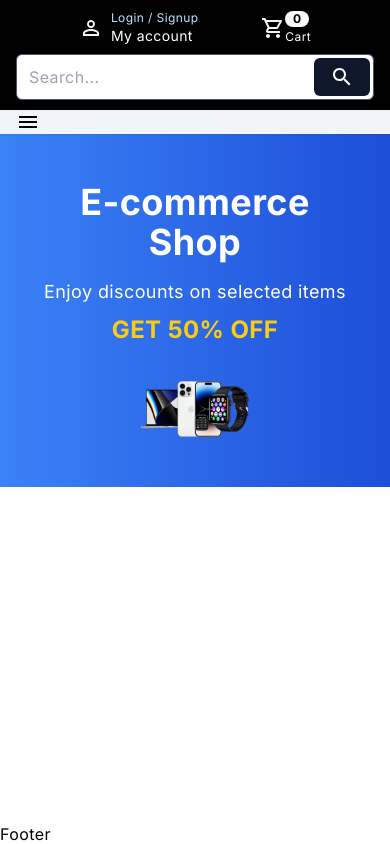
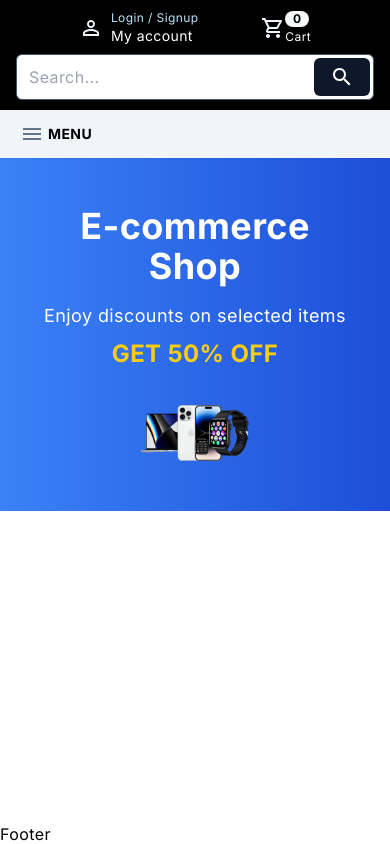
Before and after one commit to eangle9/E-commerce-frontend, a Next.js app: page / in a window 390 px wide. Built offline with nearby package versions, Linux system fonts and the light colour scheme.

Commit message:
implemented redux to control responsiveness of the sidebar

```diff
--- /dev/null
+++ b/app/components/ClientLayout.tsx
@@ -0,0 +1,62 @@
+"use client";
+
+import React, { useEffect, useRef } from "react";
+import { Provider, useDispatch, useSelector } from "react-redux";
+import store, { RootState } from "@/redux/store";
+import Navbar from "../components/nav/Navbar";
+import Footer from "../components/footer/Footer";
+import { closeMenu } from "@/features/menu/menuSlice";
+
+const ClientLayout: React.FC<{ children: React.ReactNode }> = ({
+  children,
+}) => {
+  const dispatch = useDispatch();
+  const isOpen = useSelector((state: RootState) => state.menu.isOpen);
+  const layoutRef = useRef<HTMLDivElement>(null);
+
+  const handleClickOutside = (event: MouseEvent) => {
+    console.log("clicked target: ", event.target);
+    if (
+      layoutRef.current
+    //   !layoutRef.current.contains(event.target as Node)
+    ) {
+      console.log("clicked outside", "closing menu");
+      dispatch(closeMenu());
+    }
+  };
+
+  useEffect(() => {
+    document.addEventListener("click", handleClickOutside);
+
+    return () => {
+      document.removeEventListener("click", handleClickOutside);
+    };
+  }, [isOpen]);
+
+  return (
+    <div ref={layoutRef} className="layout">
+      <Navbar />
+      <main className="flex-grow">{children}</main>
+      <Footer />
+
+      {isOpen && (
+        <div
+          className="fixed inset-0 bg-[#00000066] z-10"
+          onClick={() => dispatch(closeMenu())}
+        ></div>
+      )}
+    </div>
+  );
+};
+
+const WrappedClientLayout: React.FC<{ children: React.ReactNode }> = ({
+  children,
+}) => {
+  return (
+    <Provider store={store}>
+      <ClientLayout>{children}</ClientLayout>
+    </Provider>
+  );
+};
+
+export default WrappedClientLayout;
--- a/app/components/nav/Navbar.tsx
+++ b/app/components/nav/Navbar.tsx
@@ -6,39 +6,41 @@ import SearchOutlinedIcon from "@mui/icons-material/SearchOutlined";
 import PersonOutlineOutlinedIcon from "@mui/icons-material/PersonOutlineOutlined";
 import MenuOutlinedIcon from "@mui/icons-material/MenuOutlined";
 import CloseOutlinedIcon from "@mui/icons-material/CloseOutlined";
-import Container from "../Container";
+import Container from "@/app/components/Container";
 import { useEffect, useState } from "react";
-// import { MenuIcon, XIcon } from '@heroicons/react@v1/outline';
+import { useDispatch, useSelector } from "react-redux";
+import { RootState } from "@/redux/store";
+import { closeMenu, toggleMenu } from "@/features/menu/menuSlice";
 
 const Navbar: React.FC = () => {
-  const [isOpen, setIsOpen] = useState<boolean>(false);
-  const toggleMenu = () => {
-    setIsOpen(!isOpen);
-  };
+  const dispatch = useDispatch();
+  const isOpen = useSelector((state: RootState) => state.menu.isOpen);
+  // const toggleMenu = () => {
+  //   setIsOpen(!isOpen);
+  // };
 
   const handleResize = () => {
     if (window.innerWidth >= 1024) {
-      // 1024px corresponds to Tailwind's `lg` breakpoint
-      setIsOpen(false);
+      dispatch(closeMenu());
     }
   };
 
   useEffect(() => {
     window.addEventListener("resize", handleResize);
-    handleResize(); // Initial check
+    handleResize();
 
     return () => {
       window.removeEventListener("resize", handleResize);
     };
   }, []);
 
-  console.log("isOpen", isOpen);
+  console.log("isOpen: ", isOpen);
 
   return (
     <div className="sticky top-0 w-full z-30 shadow-sm">
       <nav className="bg-black">
         <Container>
-          <div className="flex flex-col-reverse gap-2 flex-grow md:flex-row md:justify-between md:items-center text-white">
+          <div className="topnav">
             <Link href="/" className="hidden lg:block">
               My E-commerce
             </Link>
@@ -73,9 +75,13 @@ const Navbar: React.FC = () => {
       </nav>
       <div className="bg-slate-100">
         <Container>
-          <div className="block lg:hidden">
-            <button onClick={toggleMenu}>
-              <MenuOutlinedIcon />
+          <div className="block lg:hidden px-1 py-3">
+            <button
+              onClick={() => dispatch(toggleMenu())}
+              className="flex items-center"
+            >
+              <MenuOutlinedIcon className="text-slate-500" />
+              <span className="ml-1 uppercase font-bold text-sm">Menu</span>
             </button>
           </div>
 
@@ -144,10 +150,18 @@ const Navbar: React.FC = () => {
             </ul>
           </div>
         </Container>
-        {isOpen ? (
-          <div className="block lg:hidden fixed top-0 z-50 h-screen w-60 px-6 py-10 bg-slate-200 text-sm text-black">
-            <div className="absolute top-0 right-0 size-10 bg-black text-slate-300 flex justify-center items-center">
-              <CloseOutlinedIcon className="transition-transform duration-500 ease-in-out transform hover:rotate-90 hover:cursor-pointer" />
+        <div
+          className={`${
+            isOpen
+              ? "sidebar left-0 ease-in-out duration-1000"
+              : "sidebar -left-full ease-in duration-300"
+          }`}
+        >
+          <div
+            onClick={() => dispatch(closeMenu())}
+            className="closeIconContainer"
+          >
+            <CloseOutlinedIcon className="closeIcon" />
           </div>
           <ul className="menu">
             <li>
@@ -213,9 +227,6 @@ const Navbar: React.FC = () => {
             </li>
           </ul>
         </div>
-        ) : (
-          <div></div>
-        )}
       </div>
     </div>
   );
--- a/app/globals.css
+++ b/app/globals.css
@@ -5,6 +5,12 @@
 @layer base{
   body{
     @apply tracking-wide leading-5;
+  }
+  .layout{
+    @apply relative z-10 flex flex-col min-h-screen;
+  }
+  .topnav{
+    @apply flex flex-col-reverse gap-2 flex-grow md:flex-row md:justify-between md:items-center text-white;
   }
   input[type="text"] {
     @apply outline-none p-3 md:p-4 rounded-md text-slate-700 border border-slate-600;
@@ -30,8 +36,17 @@
   .link{
     @apply whitespace-nowrap cursor-pointer hover:opacity-70 hover:underline underline-offset-2 transition;
   }
+  .sidebar{
+    @apply block lg:hidden fixed top-0 z-50 h-screen w-[280px] px-6 py-10 bg-white text-sm text-black;
+  }
   .menu{
     @apply flex flex-col gap-5;
+  }
+  .closeIconContainer{
+    @apply absolute top-0 right-0 size-10 bg-black text-slate-300 flex justify-center items-center;
+  }
+  .closeIcon{
+    @apply transition-transform duration-500 ease-in-out transform hover:rotate-90 hover:cursor-pointer;
   }
 }
 
--- a/app/layout.tsx
+++ b/app/layout.tsx
@@ -1,31 +1,24 @@
-import type { Metadata } from "next";
-import { Inter } from "next/font/google";
+import type { Metadata } from 'next';
+import { Inter } from 'next/font/google';
 import "./globals.css";
-import Navbar from "./components/nav/Navbar";
-import Footer from "./components/footer/Footer";
+import WrappedClientLayout from '@/app/components/ClientLayout';
 
-const inter = Inter({ subsets: ["latin"], display: "swap" });
+const inter = Inter({ subsets: ['latin'] });
 
 export const metadata: Metadata = {
-  title: "E-commerce",
-  description: "E-commerce app",
+  title: 'E-commerce',
+  description: 'E-commerce app',
 };
 
-export default function RootLayout({
-  children,
-}: {
-  children: React.ReactNode;
-}) {
+const RootLayout: React.FC<{ children: React.ReactNode }> = ({ children }) => {
   return (
     <html lang="en">
       <title>My E-commerce Site</title>
-      <body className={`${inter.className}`}>
-        <div className="flex flex-col min-h-screen">
-          <Navbar />
-          <main className="flex-grow">{children}</main>
-          <Footer />
-        </div>
+      <body className={inter.className}>
+        <WrappedClientLayout>{children}</WrappedClientLayout>
       </body>
     </html>
   );
-}
+};
+
+export default RootLayout;
--- /dev/null
+++ b/features/menu/menuSlice.tsx
@@ -0,0 +1,26 @@
+
+import { createSlice } from '@reduxjs/toolkit';
+
+interface MenuState {
+    isOpen: boolean;
+}
+const initialState: MenuState = {
+    isOpen: false,
+};
+
+const menuSlice = createSlice({
+  name: 'menu',
+  initialState,
+  reducers: {
+    toggleMenu: (state) => {
+      state.isOpen = !state.isOpen;
+    },
+    closeMenu: (state) => {
+      state.isOpen = false;
+    },
+  },
+});
+
+export const { toggleMenu, closeMenu } = menuSlice.actions;
+
+export default menuSlice.reducer;
--- a/package.json
+++ b/package.json
@@ -14,9 +14,11 @@
     "@heroicons/react": "^1.0.6",
     "@mui/icons-material": "^5.15.18",
     "@mui/material": "^5.15.18",
+    "@reduxjs/toolkit": "^2.2.5",
     "next": "14.2.3",
     "react": "^18",
-    "react-dom": "^18"
+    "react-dom": "^18",
+    "react-redux": "^9.1.2"
   },
   "devDependencies": {
     "@types/node": "^20",
--- /dev/null
+++ b/redux/store.tsx
@@ -0,0 +1,15 @@
+
+
+import { configureStore } from '@reduxjs/toolkit';
+import menuReducer from '../features/menu/menuSlice';
+
+const store = configureStore({
+  reducer: {
+    menu: menuReducer,
+  },
+});
+
+export type RootState = ReturnType<typeof store.getState>;
+export type AppDispatch = typeof store.dispatch;
+
+export default store;
```
Also changed, not shown: 1 other file (tests, documents, lock files or other folders). Lines whose indentation alone changed are shown as unchanged.
